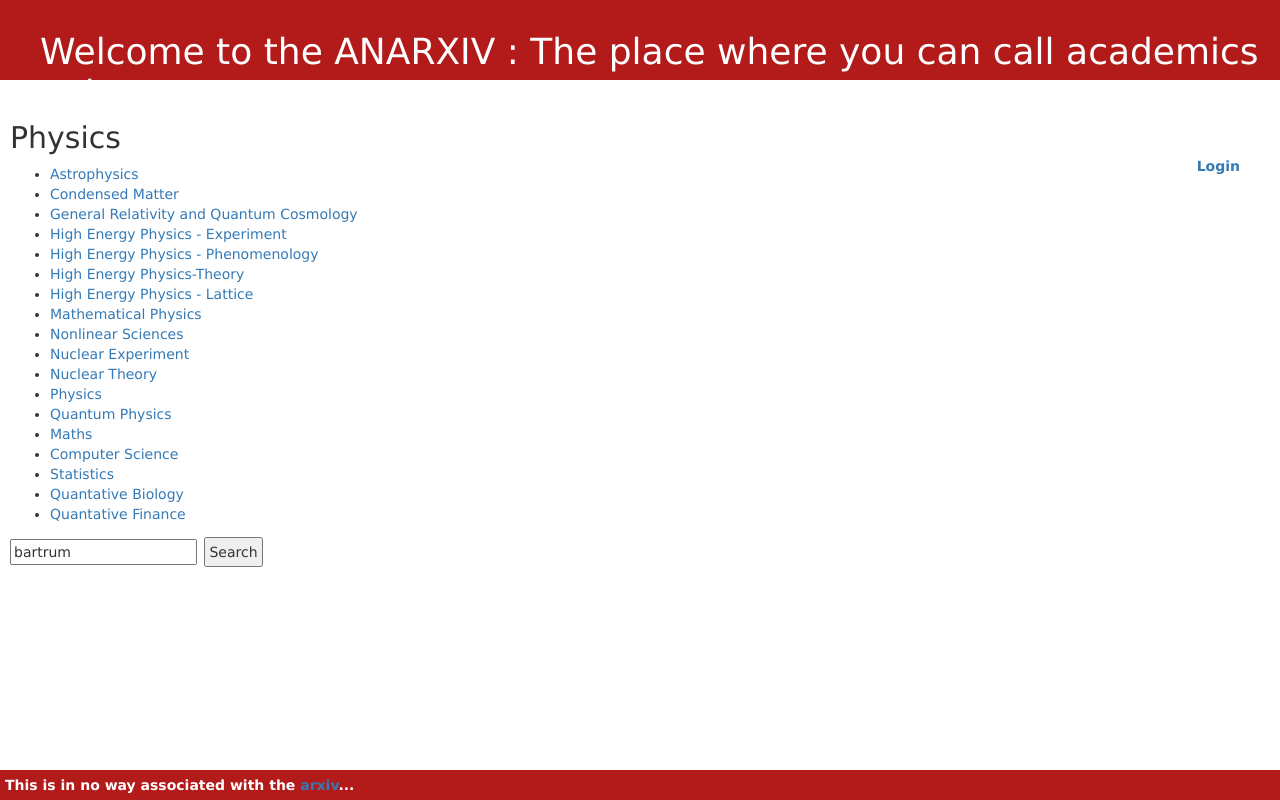
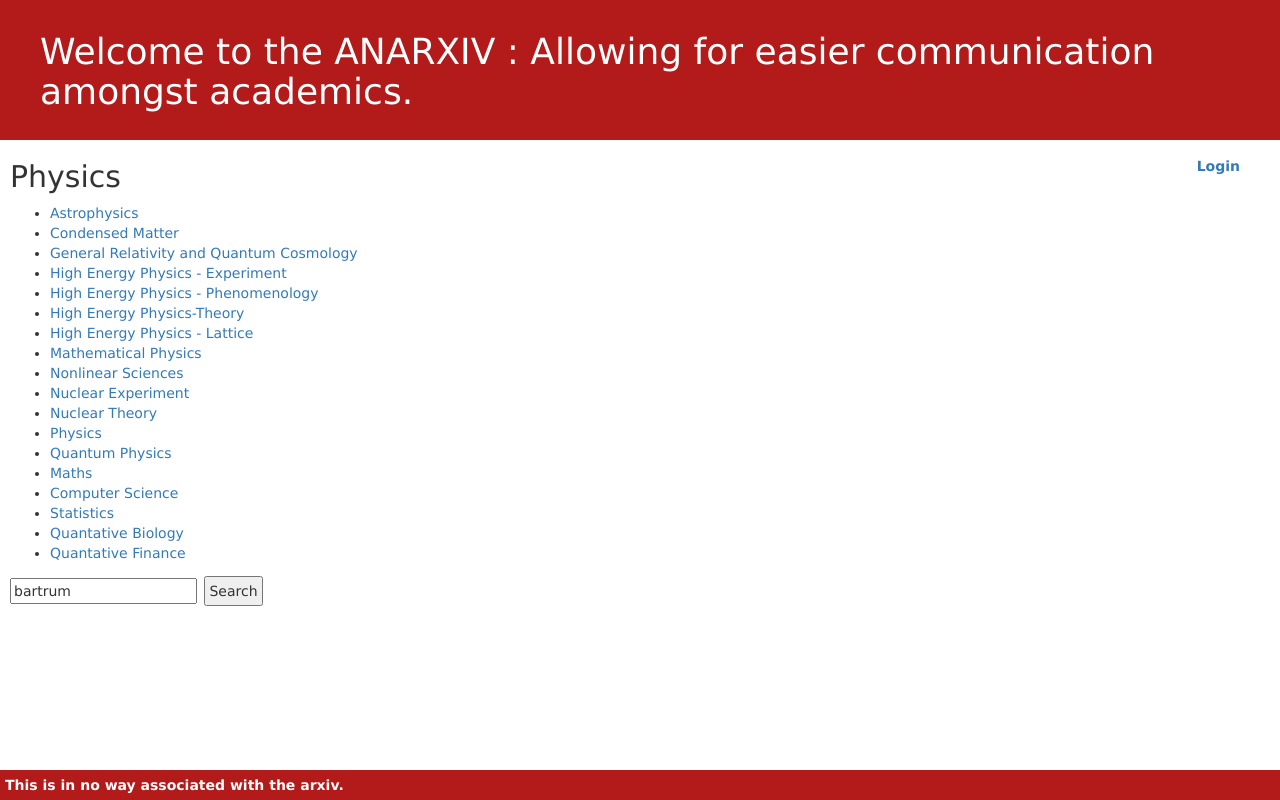
Before and after one commit to markharley/anarxiv_thebeginning, a Django app: page /home/ in a window 1280 px wide. Run offline with Django 3.2, Linux system fonts and the light colour scheme; some libraries are stand-ins or nearby versions.

Commit message:
Stylistic changes

```diff
--- a/anarxiv/anarxiv_app/static/css/home.css
+++ b/anarxiv/anarxiv_app/static/css/home.css
@@ -25,7 +25,7 @@ p {
     background-color: #b31b1b;
     font-weight: bold;
     color: rgb(255,255,255);
-    height: 80px;
+    height: 140px;
 }
 
 .hidden { display: none; }
--- a/anarxiv/anarxiv_app/templates/base.html
+++ b/anarxiv/anarxiv_app/templates/base.html
@@ -56,7 +56,7 @@
 	<div id="wrapper">
 
 		<div id = "header">
-			<h1> Welcome to the <a id = "homelink" href = "/home/">ANARXIV </a>: The place where you can call academics out.</h1>
+			<h1> Welcome to the <a id = "homelink" href = "/home/">ANARXIV </a>: Allowing for easier communication amongst academics.</h1>
 			<div id = "userNotLoggedIn"
 				{% if user.is_authenticated %}
 					class="hidden hangright"
@@ -88,7 +88,7 @@
 	</div>
 
 	<div id = "footer">
-		This is in no way associated with the <a href="http://www.arxiv.org">arxiv</a>...
+		This is in no way associated with the <a id = "homelink" href="http://www.arxiv.org">arxiv</a>.
 	</div>
 
 </body>
--- a/anarxiv/anarxiv_app/views.py
+++ b/anarxiv/anarxiv_app/views.py
@@ -143,6 +143,7 @@ def getDailyPapers():
 				temp.newarticles.add(tempPap)
 
 def updatePapers():
+
 	papers = newPaper.objects.all()
 	for article in papers:
 		posts = article.post_set.all()
```
